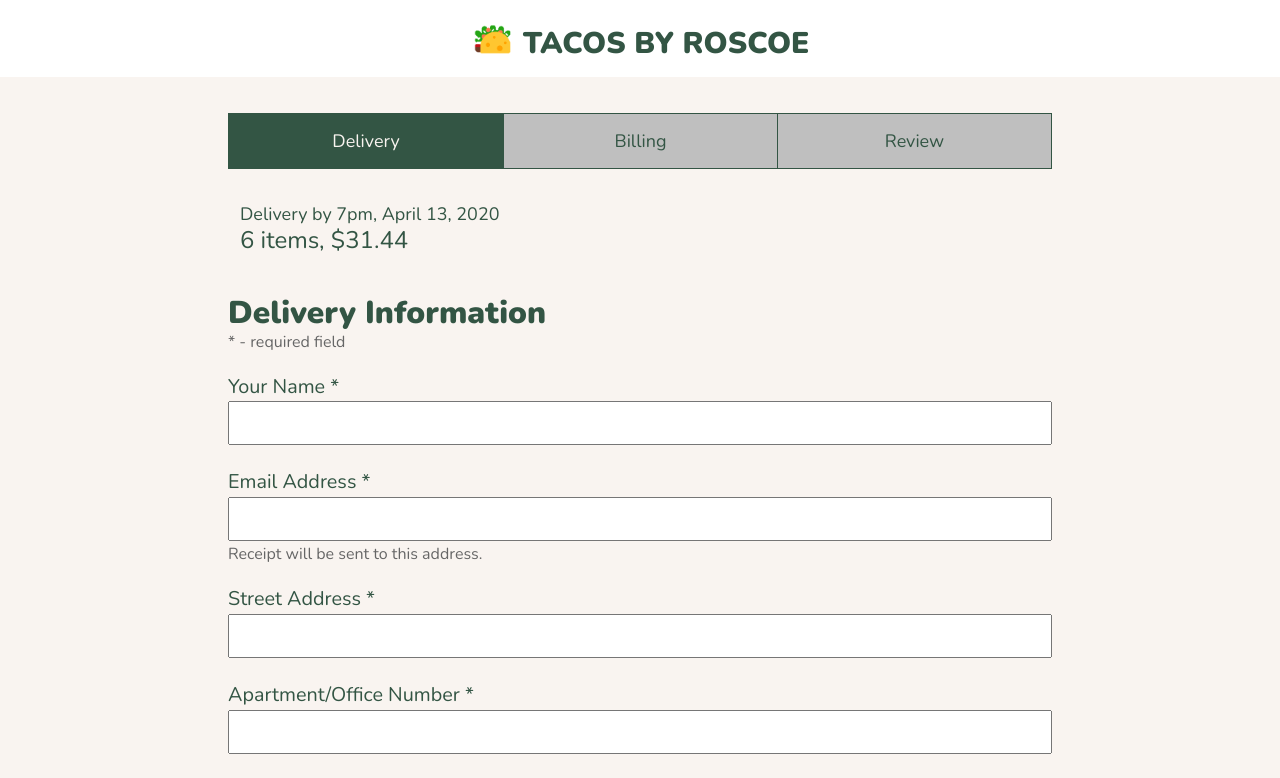
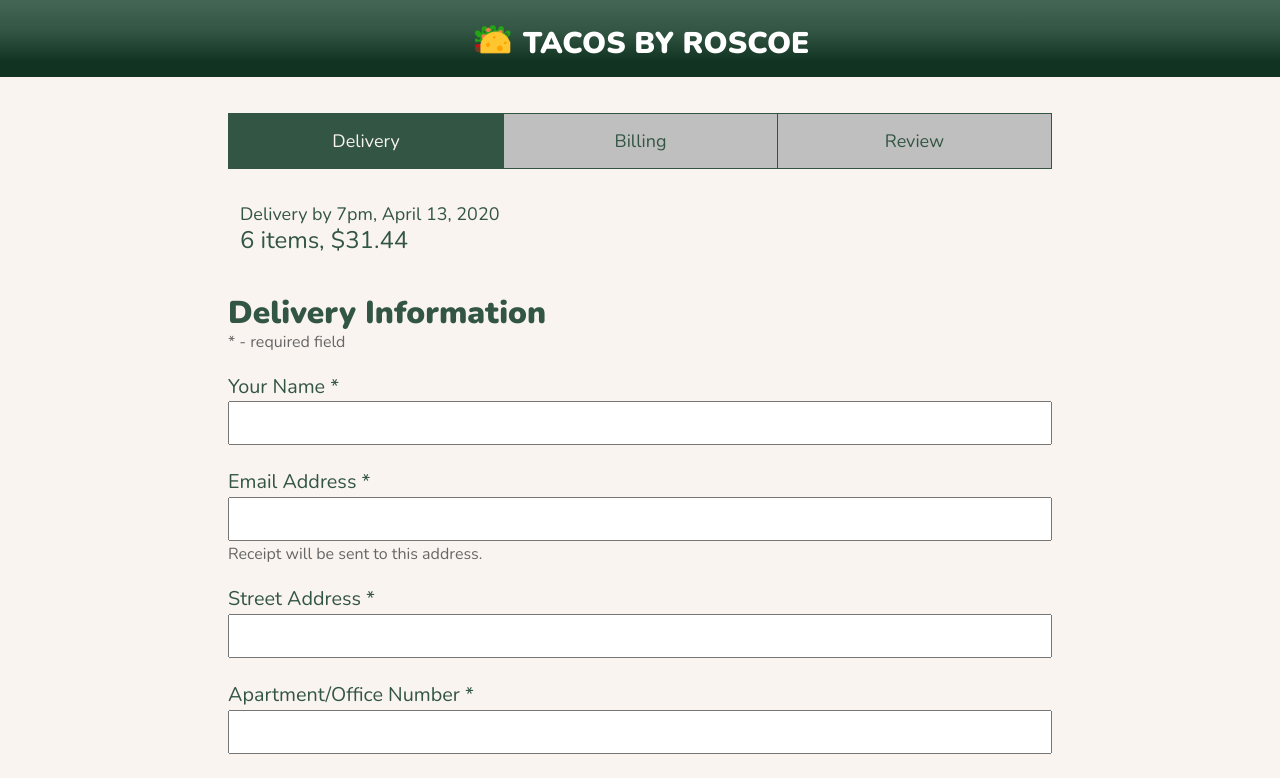
Before and after one commit to TeamAbella060420/Unit-3-Accesibility, a plain HTML site: page index.html in a window 1280 px wide. Shown: the top 778 px of the page. Drawn offline with nearby package versions, Linux system fonts and the light colour scheme.

Commit message:
Update style.css

```diff
--- a/style.css
+++ b/style.css
@@ -11,8 +11,8 @@ body {
     padding: 1rem;
 }
 #logo, button {
-    background: white;
-    color: linear-gradient(#465, #354 40%, #132 80%, #132);
+    background: linear-gradient(#465, #354 40%, #132 80%, #132);
+    color: white;
 }
 #logo {
     text-transform: uppercase;
```
